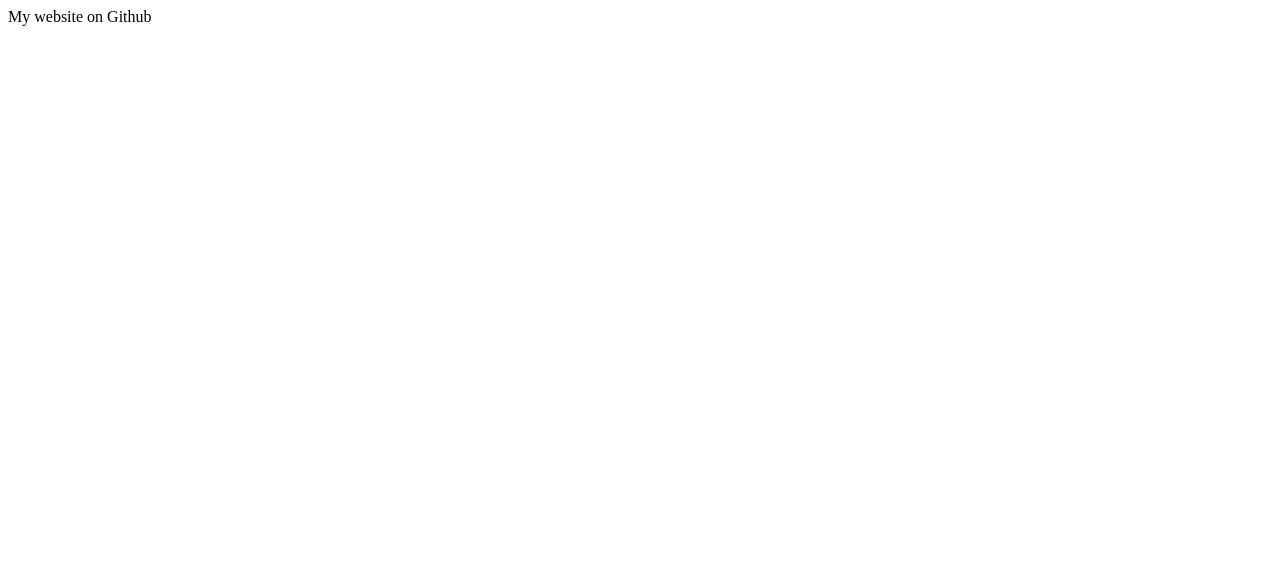
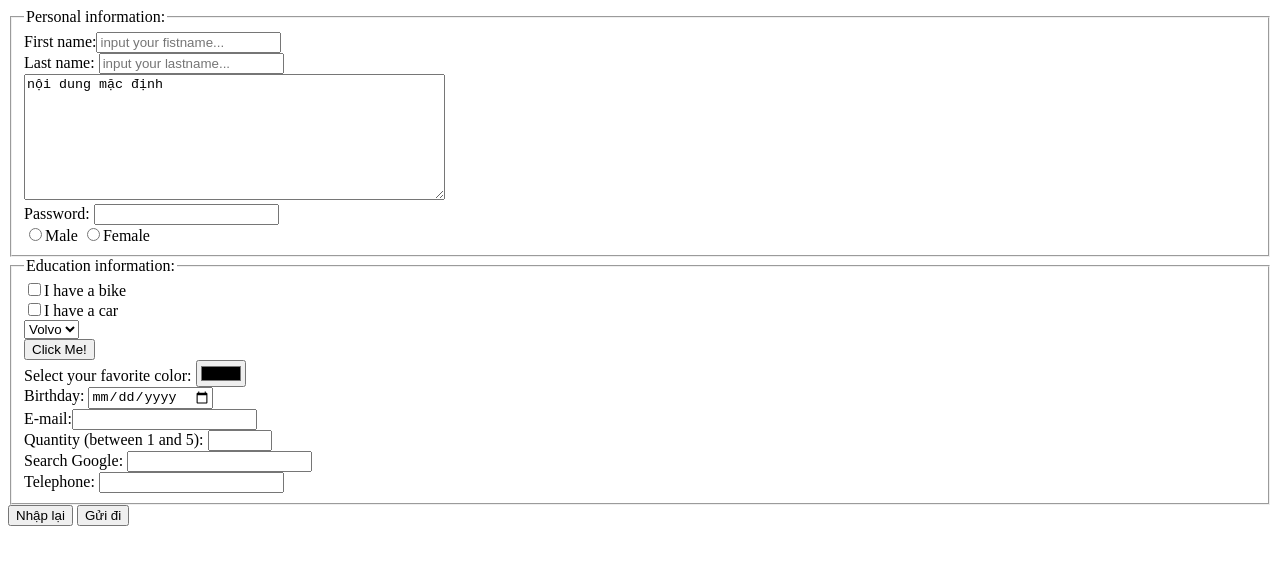
Before and after one commit to webdhpy/webdhpy.github.io, a plain HTML site: page index.html in a window 1280 px wide. Drawn offline with Linux system fonts and the light colour scheme.

Commit message:
change 3

```diff
--- a/index.html
+++ b/index.html
@@ -6,11 +6,61 @@ and open the template in the editor.
 -->
 <html>
     <head>
-        <title>TODO supply a title</title>
+        <title>Trường đại học phú yên</title>
         <meta charset="UTF-8">
         <meta name="viewport" content="width=device-width, initial-scale=1.0">
+        <link rel="icon" href="favicon.ico" type="image/x-icon" sizes="16x16">
     </head>
     <body>
-        <div>My website on Github</div>
+        <form action="doRegister.html" method="get">
+            <fieldset>
+                <legend>Personal information:</legend>
+
+                <div>First name:<input required type="text" placeholder="input your fistname..." name="txtfirstname"/></div>
+                <div>Last name: <input required type="text" placeholder="input your lastname..." name="txtlastname"/></div>
+                <div>           <textarea name="note" rows="8" cols="50">nội dung mặc định</textarea></div>
+                <div>Password:  <input required type="password" name="txtPassword"/></div>
+                <div>
+                    <input type="radio" name="sex" value="male">Male
+                    <input type="radio" name="sex" value="female">Female
+                </div>
+            </fieldset>
+            <fieldset>
+                <legend>Education information:</legend>
+                <div>
+                    <input type="checkbox" name="vehicle" value="Bike">I have a bike<br>
+                    <input type="checkbox" name="vehicle" value="Car">I have a car
+                </div>
+                <div>
+                    <select name="cars">
+                        <option value="volvo">Volvo</option>
+                        <option value="saab">Saab</option>
+                        <option value="fiat">Fiat</option>
+                        <option value="audi">Audi</option>
+                    </select>
+                </div>
+                <button type="button" onclick="alert('Hello World!')">Click Me!</button>
+                <br>
+                Select your favorite color:
+                <input type="color" name="favcolor">
+                <br>
+                Birthday: <input type="date" name="bday">
+                <br>
+                E-mail:<input required type="email" name="email">
+                <br>
+                Quantity (between 1 and 5):
+                <input type="number" name="quantity" min="0" max="100">
+                <br>
+                Search Google:
+                <input type="search" name="googlesearch">
+                <br>
+                Telephone:
+                <input type="tel" name="usrtel">
+            </fieldset>
+            <div>
+                <input type="reset" value="Nhập lại"/>
+                <input type="submit" name="btnsubmit" value="Gửi đi"/>
+            </div>
+        </form>
     </body>
 </html>
```
Also changed, not shown: doRegister.html (added, +16 -0 lines), favicon.ico (added).
